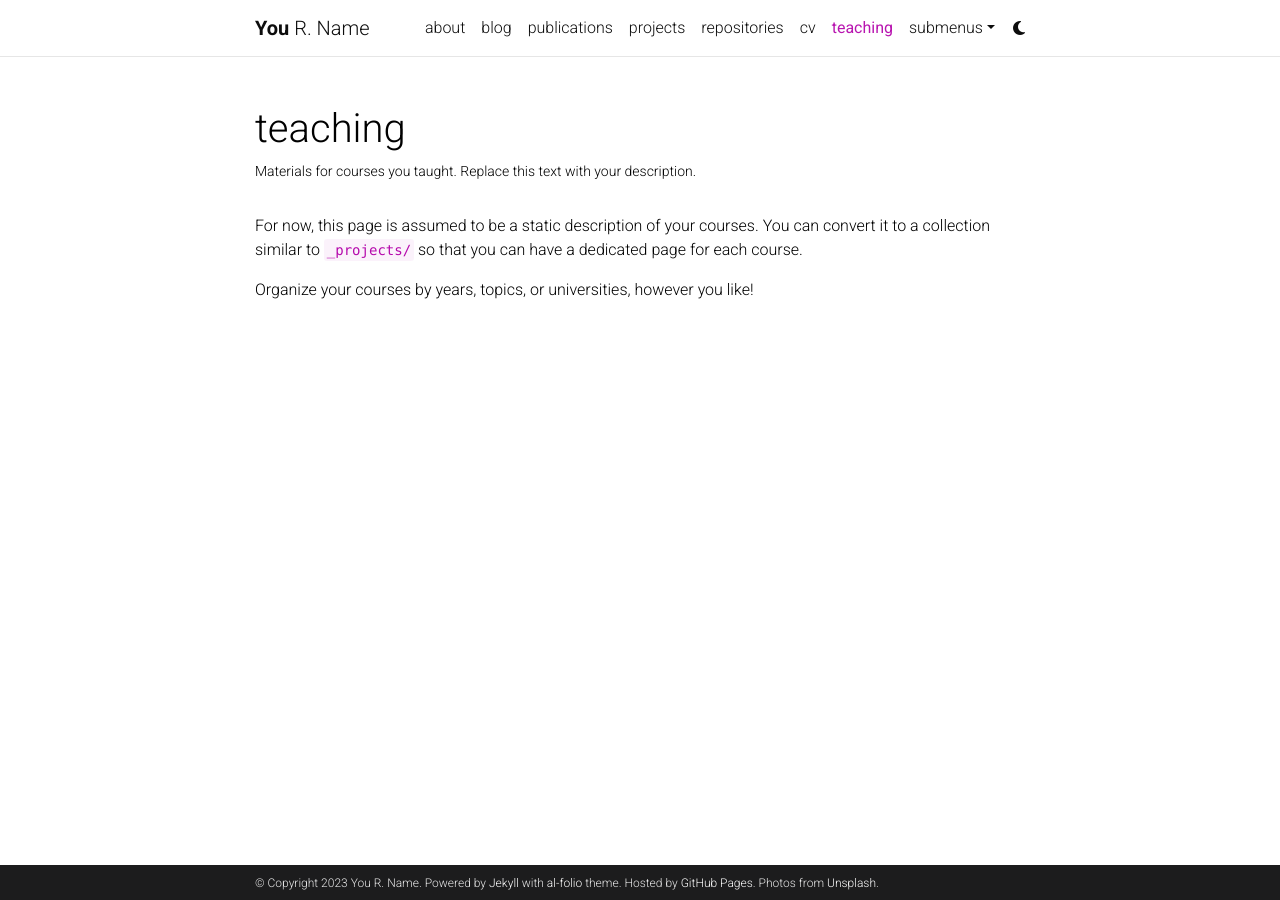
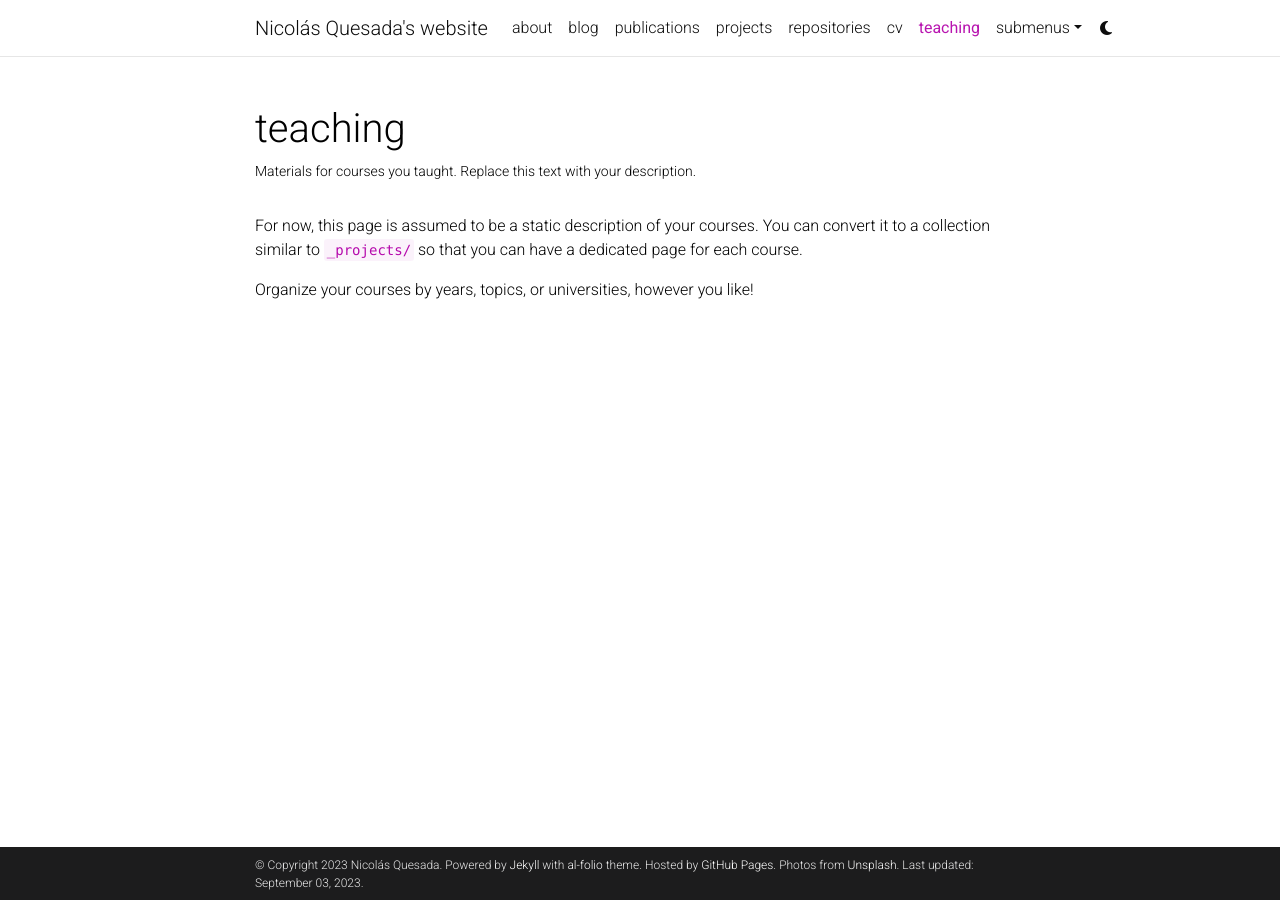
Before and after one commit to nquesada/nquesada.github.io, a Jekyll site: the page built from _pages/teaching.md, in a window 1280 px wide. Built offline with Jekyll 4.4.1, drawn with Linux system fonts in a browser that asks for light colours; comment, search, counter and statistics services are not loaded; a style sheet for code colours, icons or effects is not loaded.

Commit message:
Basic updates

```diff
--- a/_config.yml
+++ b/_config.yml
@@ -2,13 +2,13 @@
 # Site settings
 # -----------------------------------------------------------------------------
 
-title: blank # the website title (if blank, full name will be used instead)
-first_name: You
-middle_name: R.
-last_name: Name
-email: you@example.com
+title: Nicolás Quesada's website  # the website title (if blank, full name will be used instead)
+first_name: Nicolás
+middle_name:
+last_name: Quesada
+email: nicolas.quesada@polymtl.ca
 description: > # the ">" symbol means to ignore newlines until "footer_text:"
-  A simple, whitespace theme for academics. Based on [*folio](https://github.com/bogoli/-folio) design.
+  A personal website
 footer_text: >
   Powered by <a href="https://jekyllrb.com/" target="_blank">Jekyll</a> with <a href="https://github.com/alshedivat/al-folio">al-folio</a> theme.
   Hosted by <a href="https://pages.github.com/" target="_blank">GitHub Pages</a>.
@@ -16,11 +16,11 @@
 keywords: jekyll, jekyll-theme, academic-website, portfolio-website  # add your own keywords or leave empty
 
 lang: en # the language of your site (for example: en, fr, cn, ru, etc.)
-icon: ⚛️  # the emoji used as the favicon (alternatively, provide image name in /assets/img/)
+icon: 🦫  # the emoji used as the favicon (alternatively, provide image name in /assets/img/)
 
-url: https://alshedivat.github.io # the base hostname & protocol for your site
+url: https://nquesada.github.io # the base hostname & protocol for your site
 baseurl: /al-folio # the subpath of your site, e.g. /blog/
-last_updated: false # set to true if you want to display last updated in the footer
+last_updated: true # set to true if you want to display last updated in the footer
 impressum_path:  # set to path to include impressum link in the footer, use the same path as permalink in a page, helps to conform with EU GDPR
 
 # -----------------------------------------------------------------------------
```
